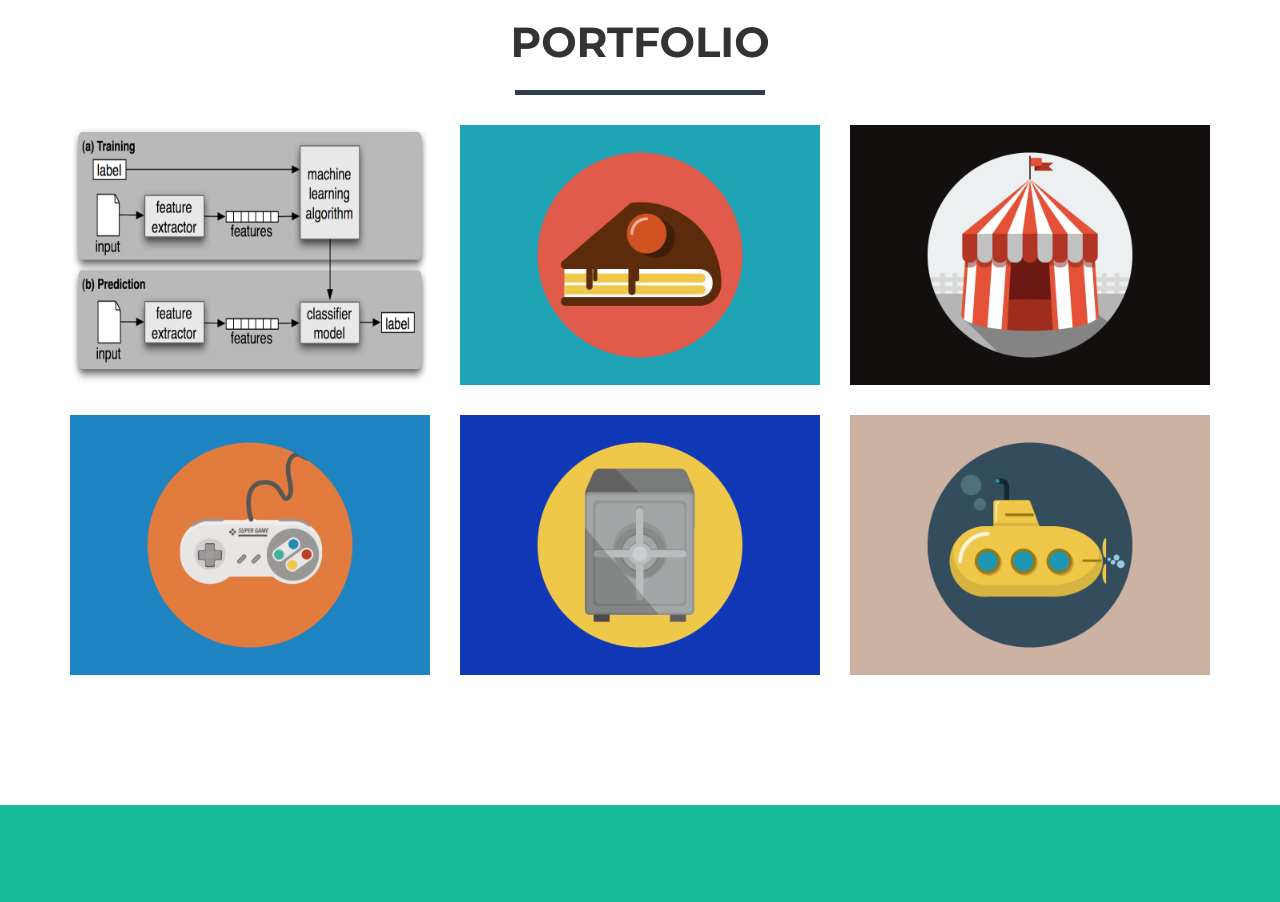
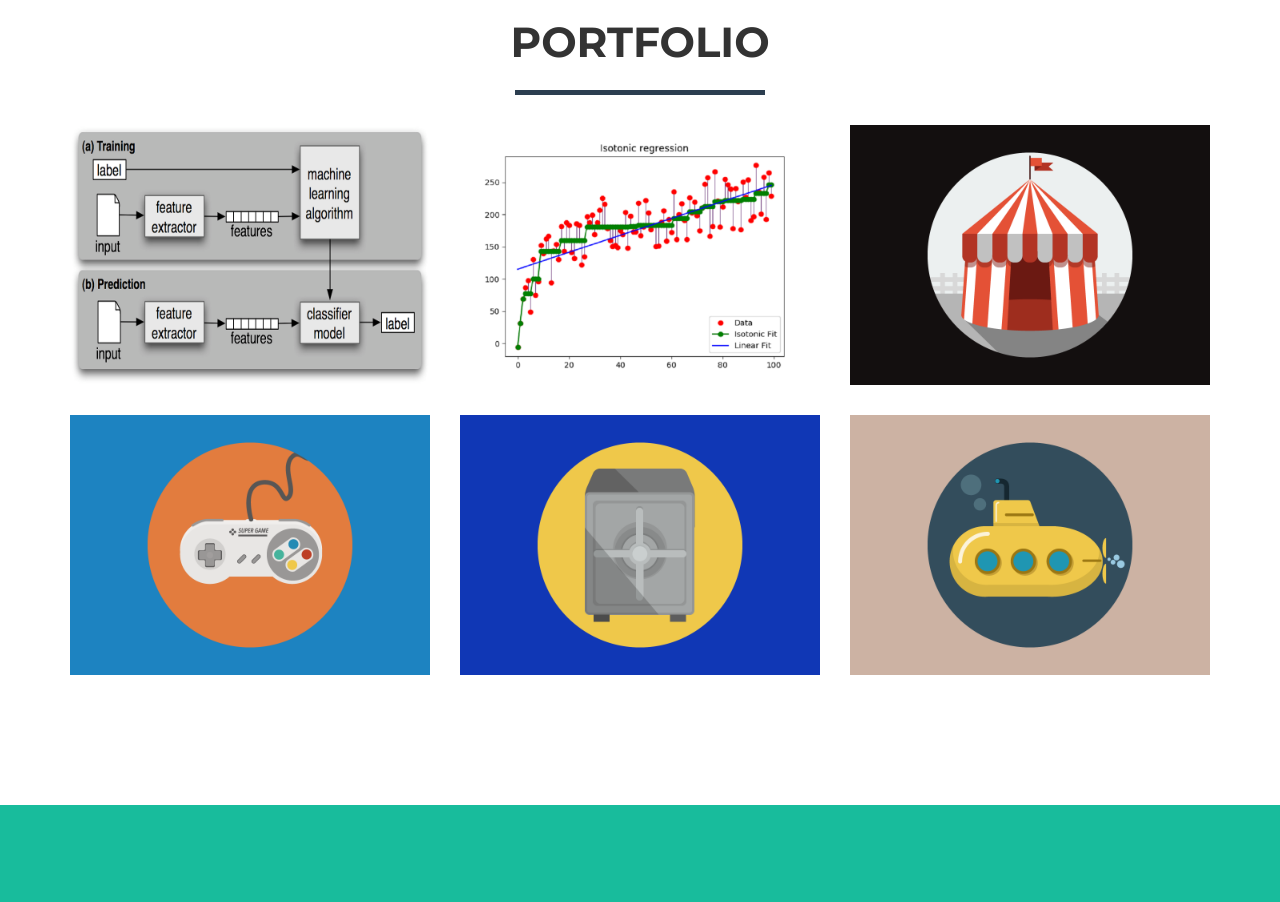
Before and after one commit to dattatele/dattatele.github.io, a website: page portfolio/index.html in a window 1280 px wide. Shown: the part 1220-2122 px from the top of the page. Drawn offline with nearby package versions, Linux system fonts and the light colour scheme.

Commit message:
isotoni:_regression_front_png

```diff
--- a/portfolio/index.html
+++ b/portfolio/index.html
@@ -110,7 +110,7 @@
                                 <i class="fa fa-search-plus fa-3x"></i>
                             </div>
                         </div>
-                        <img src="img/portfolio/cake.png" class="img-responsive" alt="Slice of cake">
+                        <img src="img/portfolio/isotonic_regression.png" class="img-responsive" alt="Slice of cake">
                     </a>
                 </div>
                 <div class="col-sm-4 portfolio-item">
```
Also changed, not shown: portfolio/img/portfolio/isotonic_regression.png (added).
